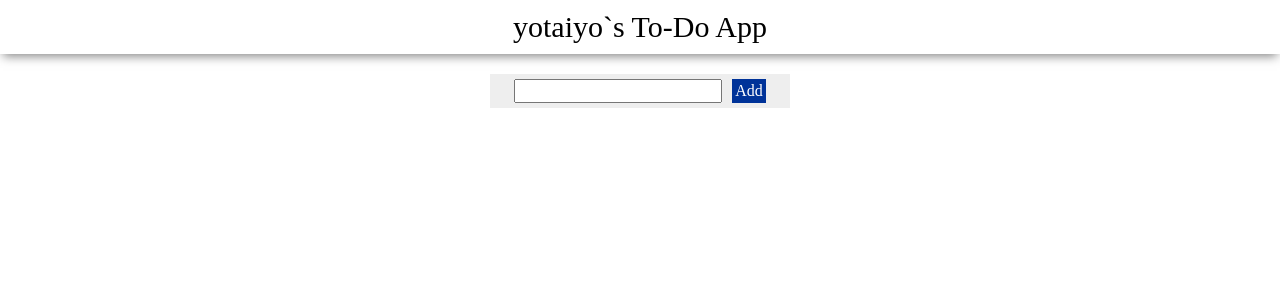
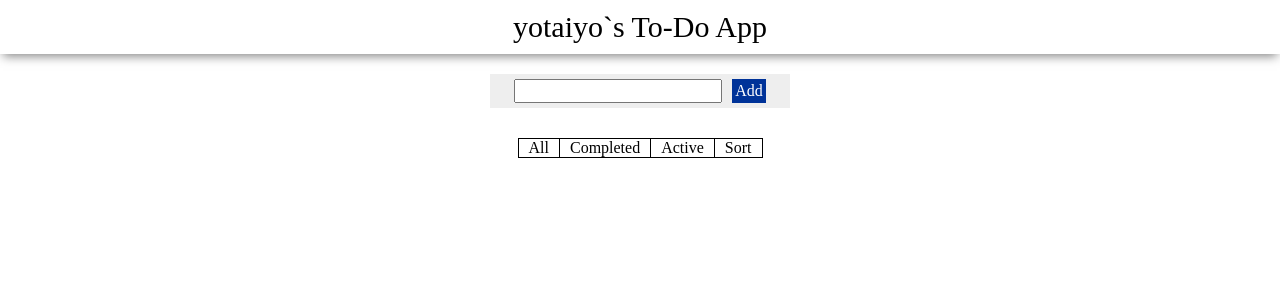
Before and after one commit to yotaiyo/to-do-app-front-end, a React (Create React App) app: page / in a window 1280 px wide. Shown: the top 300 px of the page. Built offline with nearby package versions, Linux system fonts and the light colour scheme.

Commit message:
create FilterToDo Logic

```diff
--- a/src/App.js
+++ b/src/App.js
@@ -3,6 +3,7 @@ import styled from 'styled-components'
 import './App.css'
 import { TodoInput } from './components/TodoInput'
 import { TodoList } from './components/TodoList'
+import { Footer } from './components/Footer'
 
 const Wrapper = styled.div``
 
@@ -16,7 +17,7 @@ class App extends Component {
   constructor(props){
     super(props);
 
-    this.state = { todos: [] }
+    this.state = { todos: [], showOnlyCompleted: false, showOnlyActive: false }
   }
 
   render(){
@@ -37,7 +38,19 @@ class App extends Component {
 
       this.setState({ todos })
     }
-    console.log(this.state)
+
+    const onClickAll = () => {
+      this.setState({ showOnlyCompleted: false, showOnlyActive: false })
+    }
+
+    const onClickCompleted = () => {
+      this.setState({ showOnlyCompleted: true, showOnlyActive: false })
+    }
+
+    const onClickActive = () => {
+      this.setState({ showOnlyCompleted: false, showOnlyActive: true })
+    }
+    console.log(this.state.showOnlyCompleted, this.state.showOnlyActive)
 
     return (
       <Wrapper className="App">
@@ -45,7 +58,17 @@ class App extends Component {
         <TodoInput
           onClick={onClickAddButton}
         />
-        <TodoList todos={this.state.todos} onClick={onClickCheckButton} />
+        <TodoList
+          todos={this.state.todos}
+          showOnlyCompleted={this.state.showOnlyCompleted}
+          showOnlyActive={this.state.showOnlyActive}
+          onClick={onClickCheckButton}
+        />
+        <Footer
+          onClickAll={onClickAll}
+          onClickCompleted={onClickCompleted}
+          onClickActive={onClickActive}
+        />
       </Wrapper>
     )
   }
--- /dev/null
+++ b/src/components/Footer.js
@@ -0,0 +1,28 @@
+import React from 'react'
+import styled from 'styled-components'
+
+const Wrapper = styled.div`
+    display: flex;
+    flex-direction: row;
+    justify-content: center;
+    margin-top: 30px;
+`
+
+const Button = styled.div`
+    padding-left: 10px;
+    padding-right: 10px;
+    border-top: solid 1px;
+    border-bottom: solid 1px;
+    border-left: solid 1px;
+`
+
+export const Footer = ({ onClickAll, onClickCompleted, onClickActive }) => {
+    return (
+        <Wrapper>
+            <Button onClick={onClickAll}>All</Button>
+            <Button onClick={onClickCompleted}>Completed</Button>
+            <Button onClick={onClickActive}>Active</Button>
+            <Button style={{ borderRight: 'solid 1px' }}>Sort</Button>
+        </Wrapper>
+    )
+}
--- a/src/components/TodoList.js
+++ b/src/components/TodoList.js
@@ -32,14 +32,19 @@ const ToggleButton = styled.img`
     border-left: solid 1px #EEEEEE;
 `
 
-export const TodoList = ({ todos, onClick }) => {
+export const TodoList = ({ todos, onClick, showOnlyCompleted, showOnlyActive }) => {
     return (
         <Wrapper style={{ borderTop: todos.length !== 0 ? 'solid 1px' : undefined }}>
             {todos.map((todo) => {
                 const id = todo.id
                 const text = todo.text
                 const completed = todo.completed
+                const showCompleted = showOnlyCompleted ? completed : true
+                const showActive = showOnlyActive ? !completed : true
+                const show = showCompleted && showActive
+
                 return (
+                    show ?
                         <TodoCard key={id}>
                             <TodoBody style={{ textDecoration: completed ? 'line-through' : undefined }}>{text}</TodoBody>
                             <ToggleButton
@@ -48,6 +53,7 @@ export const TodoList = ({ todos, onClick }) => {
                                 onClick={() => onClick(id)}
                             />
                         </TodoCard>
+                    : <div key={id}></div>
             )})}
         </Wrapper>
     )
```
Lines whose indentation alone changed are shown as unchanged.
